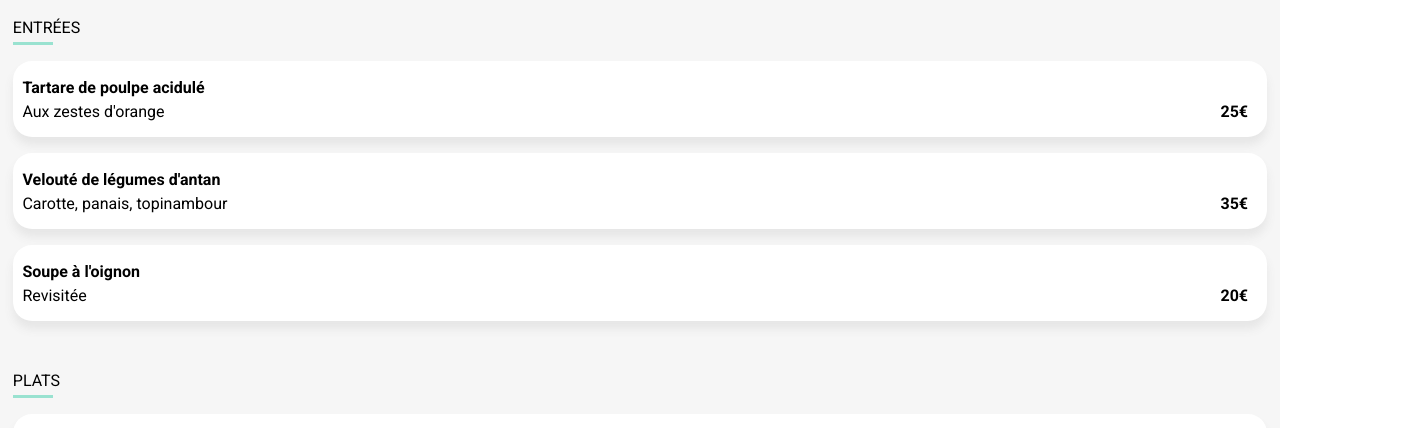
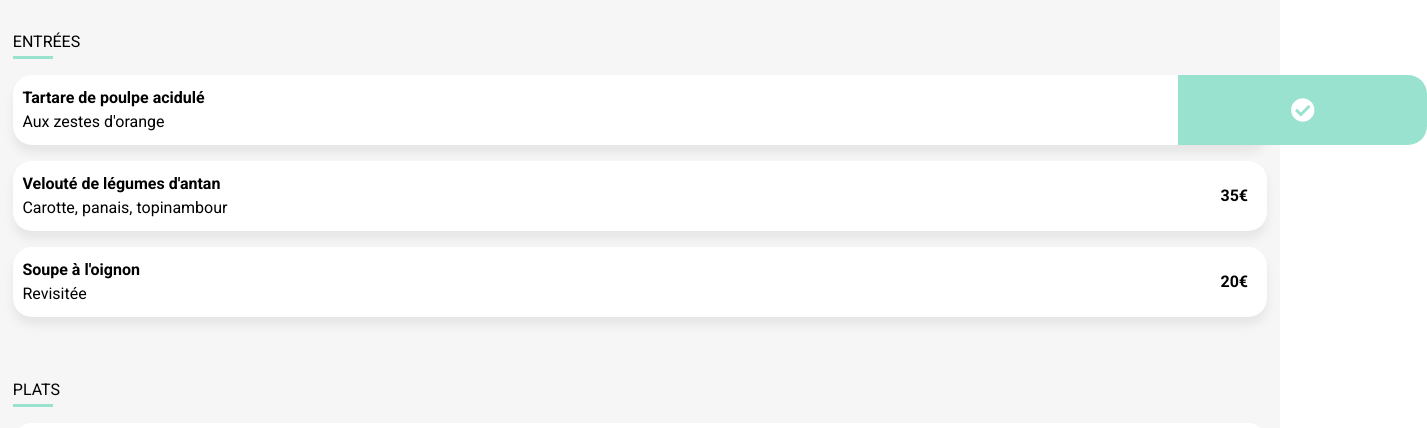
Before and after one commit to cmswa/CedricMICHEL_3_10102021, a website: page html/aLaFrancaise.html in a window 1280 px wide. Shown: the part 361-789 px from the top of the page, 1427 px wide, since content can reach past the window. Drawn offline with Linux system fonts and the light colour scheme; a web font is replaced by a local one.

Commit message:
animation apparition coche
(travail sur entrée01 pour le moment)

```diff
--- a/html/aLaFrancaise.html
+++ b/html/aLaFrancaise.html
@@ -52,9 +52,15 @@
                 <a href="">
                     <div class="card-menu--text">
                         <p class="card-menu--titre">Tartare de poulpe acidulé</p>
-                        <p class="card-menu--description">Aux zestes d'orange</p>
+                        <p class="card-menu--description">Aux zestes d'orange
+                            <span class="card-menu--prix">25€</span>
+                        </p>
+
                     </div>
-                    <div class="card-menu--prix">25€</div>
+
+                    <div class="card-menu--selection">
+                        <i class="fas fa-check-circle card-menu--selection-icon"></i>
+                    </div>
                 </a>
             </li>
             <li class="entrees__entrees02 card-menu card-menu__delay-2">
--- a/sass/Components/_card.scss
+++ b/sass/Components/_card.scss
@@ -66,28 +66,35 @@
     background: white;
     border-radius: 1.2rem;
     @include shadows($colour: lighten(#c5c5c5, 13));
-    height: 60px;
+    height: 70px;
     display: flex;
     justify-content: space-between;
     padding-left: 0.6rem;
-    align-items: flex-end;
-    padding-bottom: 1rem;
+    align-items: center;
   }
   &--text {
     display: flex;
     flex-direction: column;
+    width: 98%;
   }
   &--titre {
     font-weight: 700;
     margin: 0;
     padding-bottom: 0.3rem;
+    @include rogner;
   }
   &--description {
     margin: 0;
+    display: flex;
+    justify-content: space-between;
+    @include rogner;
   }
   &--prix {
     font-weight: 700;
     padding-right: 1.2rem;
+  }
+  &--selection {
+    height: 100%;
   }
 }
 
@@ -141,3 +148,30 @@
 }
 
 /* *** Animations *** Plats - Coche à droite du plat */
+.card-menu {
+  &--selection {
+    display: flex;
+    justify-content: center;
+    align-items: center;
+    font-size: 1.5rem;
+    width: 20%;
+    border-radius: 0 1.2rem 1.2rem 0;
+    color: white;
+    background-color: $colorThird;
+    margin: 0 -10rem;
+    transition-duration: 0.5s;
+    animation-fill-mode: forwards;
+    &-icon {
+      transition-duration: 0.7s;
+    }
+  }
+  &:hover .card-menu--selection {
+    margin: 0;
+  }
+  &:hover .card-menu--selection-icon {
+    transform: rotate(1turn);
+  }
+  &:hover .card-menu--text {
+    width: 79%;
+  }
+}
--- a/sass/Utils/_mixins.scss
+++ b/sass/Utils/_mixins.scss
@@ -14,3 +14,9 @@
 @mixin background {
   background: linear-gradient(174deg, $colorSecondary 0%, $colorPrimary 100%);
 }
+
+@mixin rogner {
+  white-space: nowrap;
+  overflow: hidden;
+  text-overflow: ellipsis;
+}
```
Also changed, not shown: sass/style.css, 1 other file.
